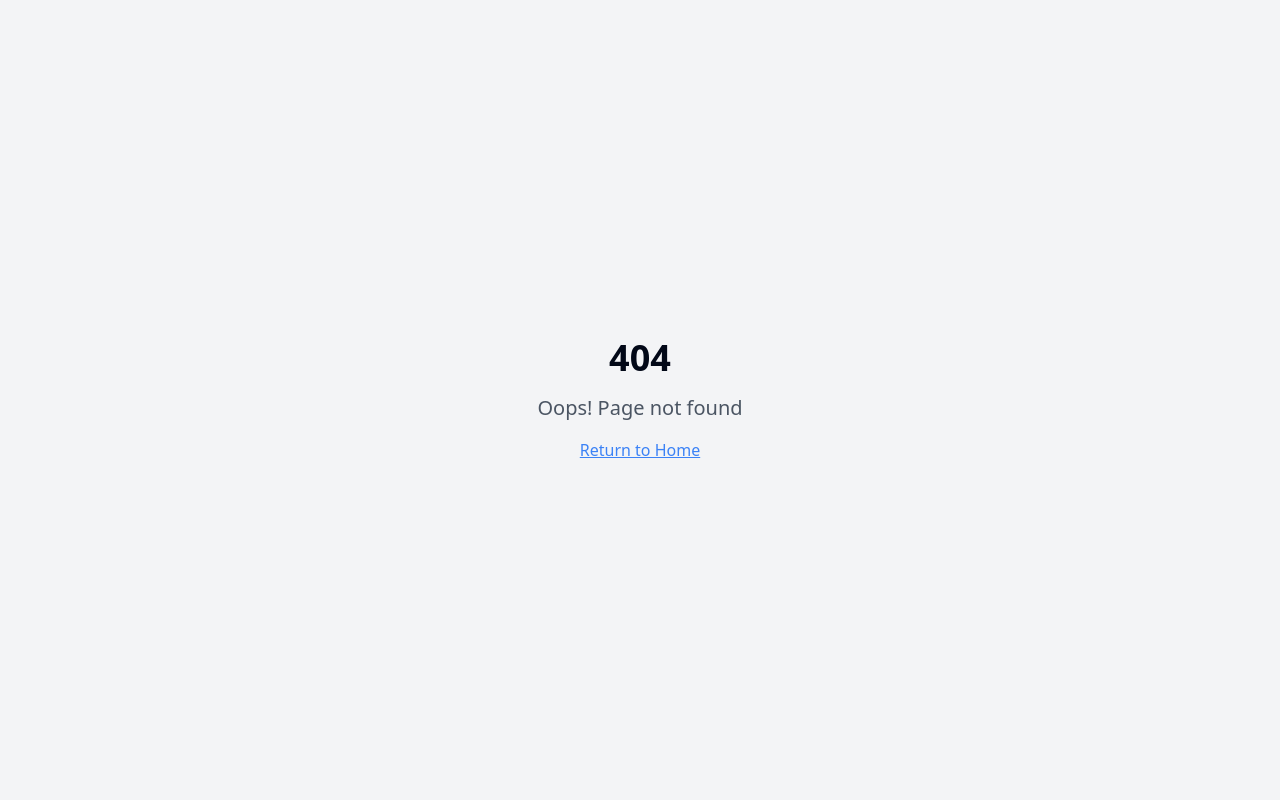
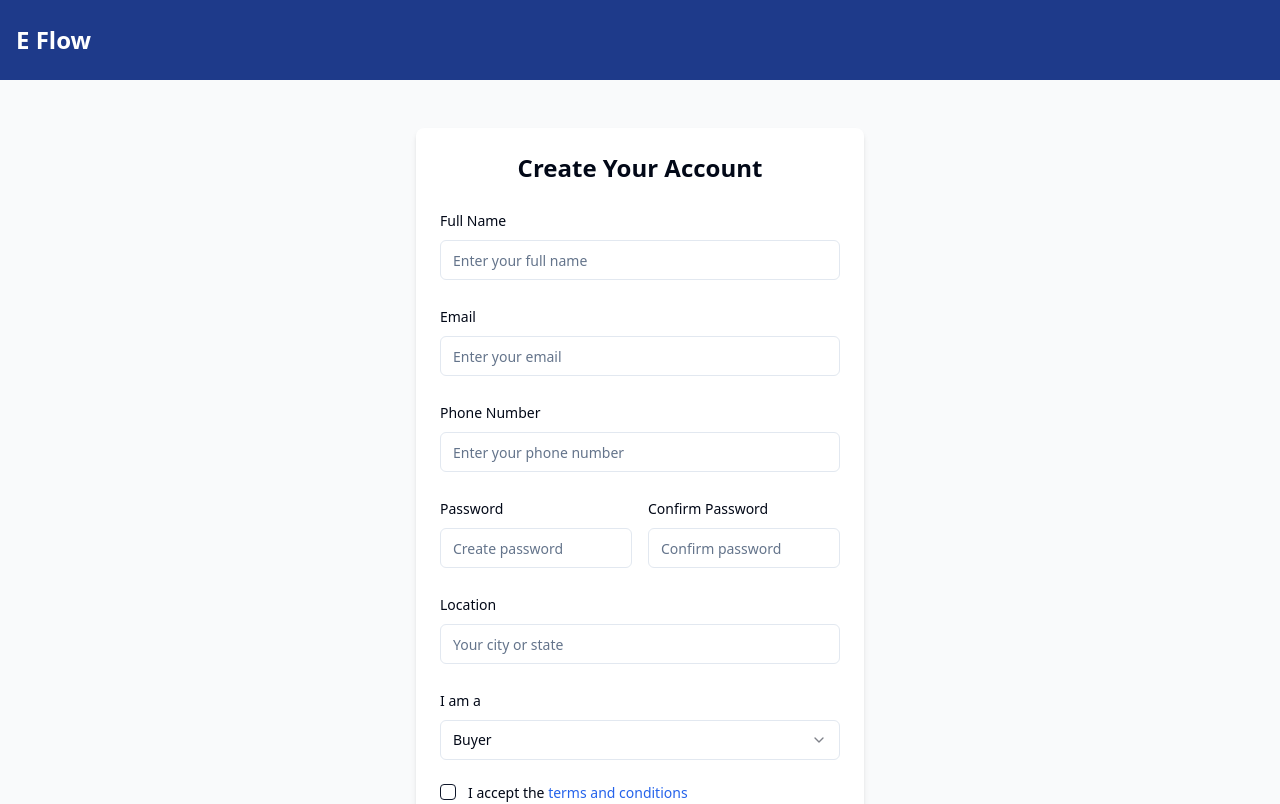
Before and after one commit to PR135TT/e-flow, a React (Vite) app: page /signup in a window 1280 px wide. Before the commit this address had no page. Shown: the top 804 px of the page. Built offline with nearby package versions, Linux system fonts and the light colour scheme.

Commit message:
Implement sign up functionality
This commit implements the sign up functionality.

```diff
--- a/src/App.tsx
+++ b/src/App.tsx
@@ -10,6 +10,7 @@ import Analytics from "./pages/Analytics";
 import Tokens from "./pages/Tokens";
 import Blog from "./pages/Blog";
 import Directory from "./pages/Directory";
+import SignUp from "./pages/SignUp";
 import NotFound from "./pages/NotFound";
 
 const queryClient = new QueryClient();
@@ -27,6 +28,7 @@ const App = () => (
           <Route path="/tokens" element={<Tokens />} />
           <Route path="/blog" element={<Blog />} />
           <Route path="/directory" element={<Directory />} />
+          <Route path="/signup" element={<SignUp />} />
           {/* ADD ALL CUSTOM ROUTES ABOVE THE CATCH-ALL "*" ROUTE */}
           <Route path="*" element={<NotFound />} />
         </Routes>
--- a/src/pages/Index.tsx
+++ b/src/pages/Index.tsx
@@ -24,7 +24,6 @@ const Index = () => {
   };
 
   const handleButtonClick = (action: string) => {
-    toast.info(`${action} clicked`);
     console.log(`${action} clicked`);
 
     // Navigate based on the action
@@ -42,8 +41,10 @@ const Index = () => {
       navigate('/tokens');
     } else if (action === "Explore Market Data") {
       navigate('/analytics');
-    } else if (action === "Sign Up" || action === "Learn More") {
-      toast.info("Sign up functionality coming soon");
+    } else if (action === "Sign Up") {
+      navigate('/signup');
+    } else if (action === "Learn More") {
+      toast.info("Learn more functionality coming soon");
     }
   };
 
--- /dev/null
+++ b/src/pages/SignUp.tsx
@@ -0,0 +1,290 @@
+
+import { zodResolver } from "@hookform/resolvers/zod";
+import { useForm } from "react-hook-form";
+import { z } from "zod";
+import { useState } from "react";
+import { Link, useNavigate } from "react-router-dom";
+import { toast } from "sonner";
+
+import { Button } from "@/components/ui/button";
+import {
+  Form,
+  FormControl,
+  FormDescription,
+  FormField,
+  FormItem,
+  FormLabel,
+  FormMessage,
+} from "@/components/ui/form";
+import { Input } from "@/components/ui/input";
+import { Checkbox } from "@/components/ui/checkbox";
+import {
+  Select,
+  SelectContent,
+  SelectItem,
+  SelectTrigger,
+  SelectValue,
+} from "@/components/ui/select";
+import { db } from "@/lib/database";
+
+// Form validation schema
+const formSchema = z.object({
+  name: z.string().min(2, {
+    message: "Name must be at least 2 characters.",
+  }),
+  email: z.string().email({
+    message: "Please enter a valid email address.",
+  }),
+  phone: z.string().min(10, {
+    message: "Phone number must be at least 10 digits.",
+  }),
+  password: z.string().min(8, {
+    message: "Password must be at least 8 characters.",
+  }),
+  confirmPassword: z.string(),
+  location: z.string().min(2, {
+    message: "Location must be at least 2 characters.",
+  }),
+  userType: z.enum(["buyer", "seller", "agent"]),
+  company: z.string().optional(),
+  termsAccepted: z.boolean().refine(val => val === true, {
+    message: "You must accept the terms and conditions.",
+  }),
+}).refine((data) => data.password === data.confirmPassword, {
+  message: "Passwords do not match",
+  path: ["confirmPassword"],
+});
+
+const SignUp = () => {
+  const navigate = useNavigate();
+  const [isLoading, setIsLoading] = useState(false);
+
+  // Initialize form
+  const form = useForm<z.infer<typeof formSchema>>({
+    resolver: zodResolver(formSchema),
+    defaultValues: {
+      name: "",
+      email: "",
+      phone: "",
+      password: "",
+      confirmPassword: "",
+      location: "",
+      userType: "buyer",
+      company: "",
+      termsAccepted: false,
+    },
+  });
+
+  // Form submission handler
+  const onSubmit = async (values: z.infer<typeof formSchema>) => {
+    setIsLoading(true);
+    try {
+      console.log("Form values:", values);
+
+      // In a real app, we would send this data to an API
+      // For now, we'll simulate a successful registration
+      setTimeout(() => {
+        toast.success("Account created successfully! You can now log in.");
+        navigate("/");
+      }, 1500);
+    } catch (error) {
+      console.error("Registration error:", error);
+      toast.error("An error occurred during registration. Please try again.");
+    } finally {
+      setIsLoading(false);
+    }
+  };
+
+  return (
+    <div className="min-h-screen bg-gray-50">
+      {/* Header */}
+      <header className="bg-blue-900 text-white py-6">
+        <div className="container mx-auto px-4">
+          <div className="flex items-center justify-between">
+            <Link to="/" className="text-2xl font-bold">E Flow</Link>
+          </div>
+        </div>
+      </header>
+
+      {/* Sign Up Form */}
+      <main className="container mx-auto px-4 py-12">
+        <div className="max-w-md mx-auto bg-white rounded-lg shadow-md p-6">
+          <h1 className="text-2xl font-bold mb-6 text-center">Create Your Account</h1>
+
+          <Form {...form}>
+            <form onSubmit={form.handleSubmit(onSubmit)} className="space-y-6">
+              <FormField
+                control={form.control}
+                name="name"
+                render={({ field }) => (
+                  <FormItem>
+                    <FormLabel>Full Name</FormLabel>
+                    <FormControl>
+                      <Input placeholder="Enter your full name" {...field} />
+                    </FormControl>
+                    <FormMessage />
+                  </FormItem>
+                )}
+              />
+
+              <FormField
+                control={form.control}
+                name="email"
+                render={({ field }) => (
+                  <FormItem>
+                    <FormLabel>Email</FormLabel>
+                    <FormControl>
+                      <Input type="email" placeholder="Enter your email" {...field} />
+                    </FormControl>
+                    <FormMessage />
+                  </FormItem>
+                )}
+              />
+
+              <FormField
+                control={form.control}
+                name="phone"
+                render={({ field }) => (
+                  <FormItem>
+                    <FormLabel>Phone Number</FormLabel>
+                    <FormControl>
+                      <Input placeholder="Enter your phone number" {...field} />
+                    </FormControl>
+                    <FormMessage />
+                  </FormItem>
+                )}
+              />
+
+              <div className="grid grid-cols-1 md:grid-cols-2 gap-4">
+                <FormField
+                  control={form.control}
+                  name="password"
+                  render={({ field }) => (
+                    <FormItem>
+                      <FormLabel>Password</FormLabel>
+                      <FormControl>
+                        <Input type="password" placeholder="Create password" {...field} />
+                      </FormControl>
+                      <FormMessage />
+                    </FormItem>
+                  )}
+                />
+
+                <FormField
+                  control={form.control}
+                  name="confirmPassword"
+                  render={({ field }) => (
+                    <FormItem>
+                      <FormLabel>Confirm Password</FormLabel>
+                      <FormControl>
+                        <Input type="password" placeholder="Confirm password" {...field} />
+                      </FormControl>
+                      <FormMessage />
+                    </FormItem>
+                  )}
+                />
+              </div>
+
+              <FormField
+                control={form.control}
+                name="location"
+                render={({ field }) => (
+                  <FormItem>
+                    <FormLabel>Location</FormLabel>
+                    <FormControl>
+                      <Input placeholder="Your city or state" {...field} />
+                    </FormControl>
+                    <FormMessage />
+                  </FormItem>
+                )}
+              />
+
+              <FormField
+                control={form.control}
+                name="userType"
+                render={({ field }) => (
+                  <FormItem>
+                    <FormLabel>I am a</FormLabel>
+                    <Select onValueChange={field.onChange} defaultValue={field.value}>
+                      <FormControl>
+                        <SelectTrigger>
+                          <SelectValue placeholder="Select user type" />
+                        </SelectTrigger>
+                      </FormControl>
+                      <SelectContent>
+                        <SelectItem value="buyer">Buyer</SelectItem>
+                        <SelectItem value="seller">Seller</SelectItem>
+                        <SelectItem value="agent">Real Estate Agent</SelectItem>
+                      </SelectContent>
+                    </Select>
+                    <FormMessage />
+                  </FormItem>
+                )}
+              />
+
+              {form.watch("userType") === "agent" && (
+                <FormField
+                  control={form.control}
+                  name="company"
+                  render={({ field }) => (
+                    <FormItem>
+                      <FormLabel>Company</FormLabel>
+                      <FormControl>
+                        <Input placeholder="Your real estate company" {...field} />
+                      </FormControl>
+                      <FormDescription>
+                        Enter the name of your real estate company
+                      </FormDescription>
+                      <FormMessage />
+                    </FormItem>
+                  )}
+                />
+              )}
+
+              <FormField
+                control={form.control}
+                name="termsAccepted"
+                render={({ field }) => (
+                  <FormItem className="flex flex-row items-start space-x-3 space-y-0">
+                    <FormControl>
+                      <Checkbox
+                        checked={field.value}
+                        onCheckedChange={field.onChange}
+                      />
+                    </FormControl>
+                    <div className="space-y-1 leading-none">
+                      <FormLabel>
+                        I accept the <Link to="#" className="text-blue-600 hover:underline">terms and conditions</Link>
+                      </FormLabel>
+                      <FormMessage />
+                    </div>
+                  </FormItem>
+                )}
+              />
+
+              <Button type="submit" className="w-full" disabled={isLoading}>
+                {isLoading ? "Creating Account..." : "Sign Up"}
+              </Button>
+
+              <p className="text-center text-sm mt-4">
+                Already have an account?{" "}
+                <Link to="#" className="text-blue-600 hover:underline">
+                  Log in
+                </Link>
+              </p>
+            </form>
+          </Form>
+        </div>
+      </main>
+
+      {/* Simple Footer */}
+      <footer className="bg-gray-900 text-white py-4 mt-12">
+        <div className="container mx-auto px-4 text-center">
+          <p>&copy; {new Date().getFullYear()} E Flow. All rights reserved.</p>
+        </div>
+      </footer>
+    </div>
+  );
+};
+
+export default SignUp;
```
